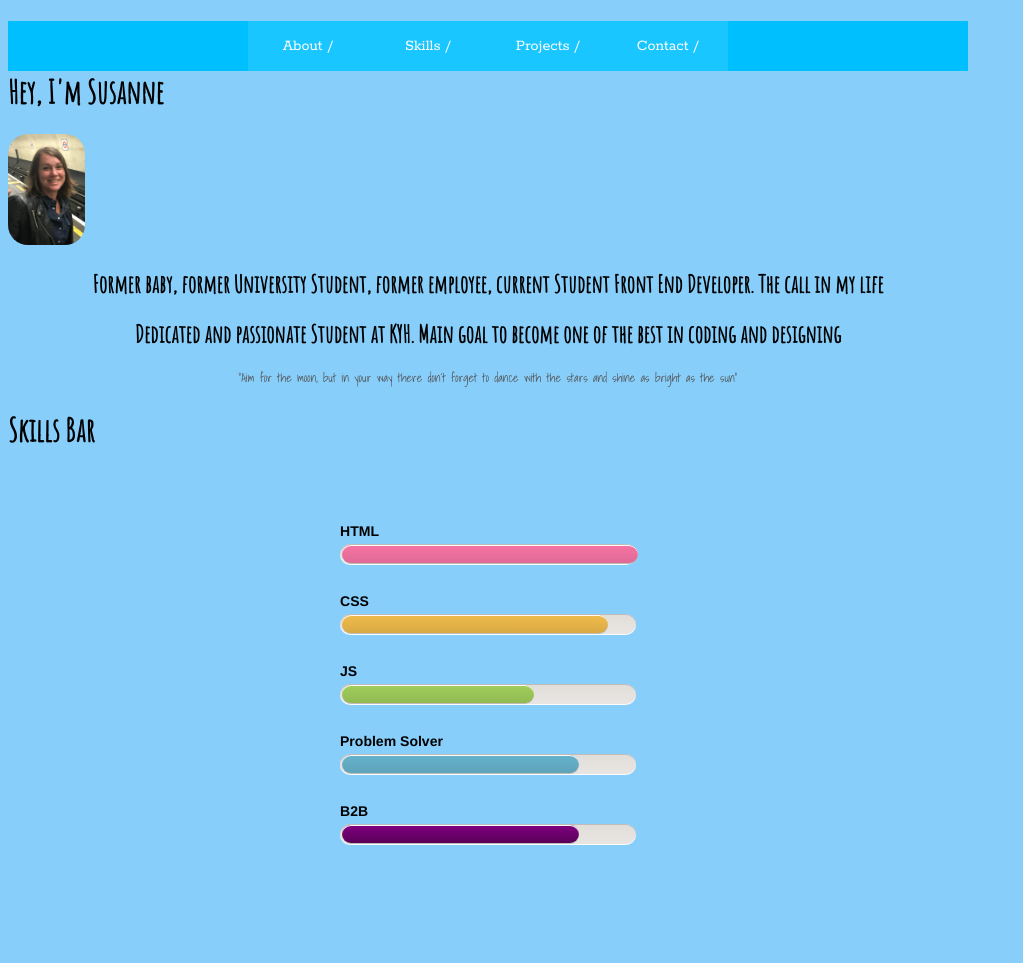
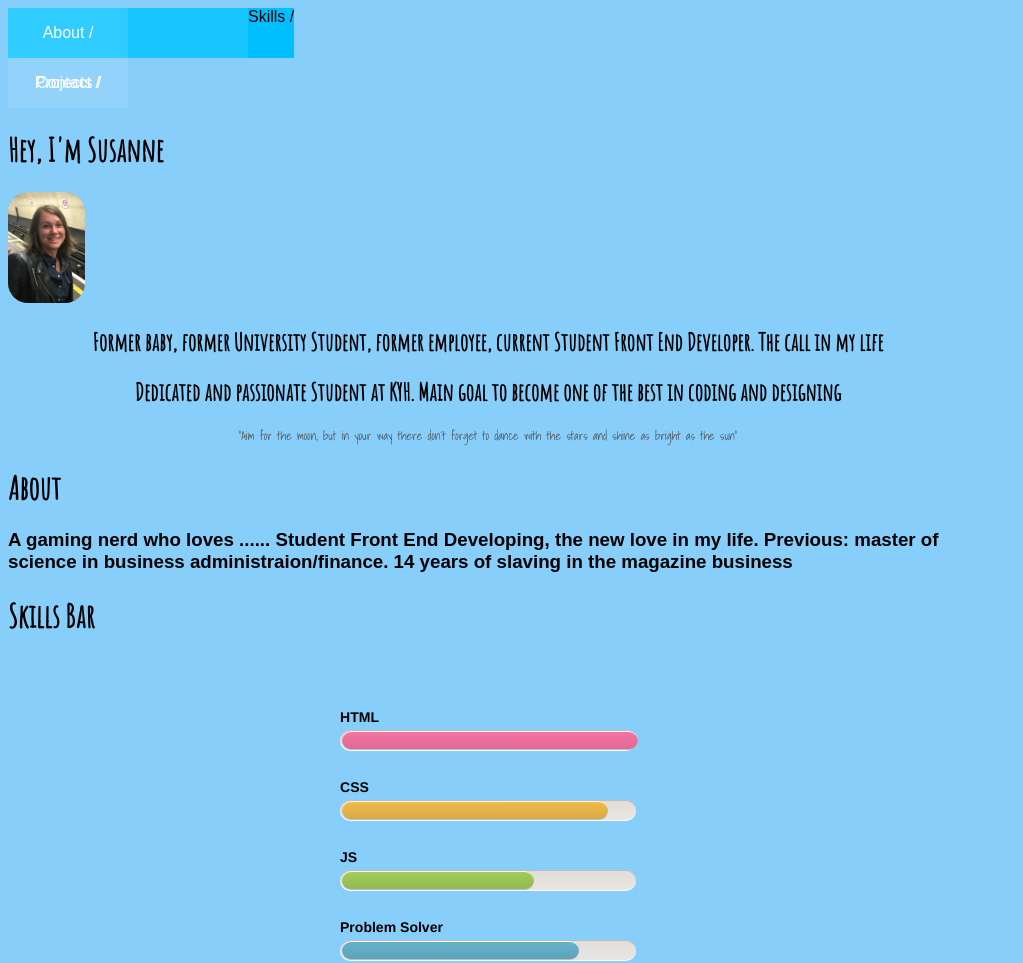
Before and after one commit to Wilma54/My-first-portfolio, a plain HTML site: page index.html in a window 1280 px wide. Shown: the top 963 px of the page, without its empty margins (0-1023 px from the left). Before the commit the page ends 932 px from the top, so only its background shows below. Drawn offline with Linux system fonts and the light colour scheme.

Commit message:
Changed btn and added font

```diff
--- a/index.html
+++ b/index.html
@@ -9,38 +9,37 @@
 <link href="https://fonts.googleapis.com/css?family=Amatic+SC" rel="stylesheet">
 <link href="https://fonts.googleapis.com/css?family=Amatic+SC|Rokkitt" rel="stylesheet">
 <link href="https://fonts.googleapis.com/css?family=Amatic+SC|Rokkitt|Shadows+Into+Light" rel="stylesheet">
+<link href='https://fonts.googleapis.com/css?family=Roboto:300,400'>
 <link rel="stylesheet" type="text/css" href="main.css">
 
 <header>
     <header>
-		<div class="boxes">
-				<div class="btn btn-one">
-			<span>About / </span>
-		</div>
-			<div class="btn btn-two">
-			<span>Skills /</span>
-		</div>
-		   <div class="btn btn-three">
-			<span>Projects /</span>
-		</div>
-			<div class="btn btn-four">
-			<span>Contact /</span>
-		</div>
-		</div>
 
 
-<!-- Hover #1
+		<div class="boxes">
+			<div id="btn-1" class="btn" ><span>About / </span></div>
+			<div class="btn btn-two"></div><span>Skills /</span></div>
+		   	<div class="btn btn-three"><span>Projects /</span></div>
+			<div class="btn btn-four"><span>Contact /</span></div>
+
+<!--
+Hover #1
 <div class="box-1">
 	<div class="btn btn-one">
 	  <span>HOVER ME</span>
 	</div>
   </div>
 -->
+<!----
+		<div class="flex-container">
+			<button>About / </button>
+			<button>Skills /</button>
+			<button>Projects /</button>
+			<button>Contact /</button>
+	</div>
+-->
       </header>
 </header>
-
-
-
 
 <body>
     <h1>Hey, I'm Susanne</h1>
@@ -49,6 +48,18 @@
 <h2>Former baby, former University Student, former employee, current Student Front End Developer. The call in my life</h2>
 <h2> Dedicated and passionate Student at KYH. Main goal to become one of the best in coding and designing</h3>
 <p>"Aim for the moon, but in your way there don´t forget to dance with the stars and shine as bright as the sun"</p>
+
+
+<!--About-->
+
+<h1>About</h1>
+
+<h3>A gaming nerd who loves ......
+	Student Front End Developing, the new love in my life.
+	Previous: master of science in business administraion/finance.
+	14 years of slaving in the magazine business
+</h3>
+
 
 <!--Skillbar-->
 
--- a/main.css
+++ b/main.css
@@ -9,13 +9,56 @@ body {
     position: relative;
 }
 
-/* Navbar */
+/* Navbar
+
+.flex-container {
+  display:flex;
+  flex-direction: row;
+  flex-wrap: nowrap;
+ justify-content: flex-start;
+ align-items: flex-start;
+}
 
 header {
-    /*max-width: 100%;*/
+    max-width: 100%;
     font-family: 'Rokkitt', serif;
     font-weight: 400;
   }
+
+/*
+button {
+  border: none;
+  background: #66b3cc;
+  color: #f2f2f2;
+  padding: 10px;
+  font-size: 18px;
+  border-radius: 5px;
+  position: relative;
+  display: flex;
+  flex-direction: row;
+  float:left;
+  margin-left: 150px;
+  transition: all 500ms ease;
+  transform-style:preserve-3d;
+   }
+
+  button:after {
+  top: -100%;
+  left:0px;
+  width: 100%;
+  position: absolute;
+  background: #3a9999;
+  border-radius:5px;
+  content: 'Push Me';
+  transform-origin: left bottom;
+  transform: rotateX(90deg);
+      }
+
+  button:hover {
+  transform-origin: center bottom;
+  transform: rotateX(-90deg) translateY(100%);
+      }
+
  /*
   .school {
     display: inline-block;
@@ -71,7 +114,12 @@ header {
     font-size:12px;
   }
 
-  /* site nav */
+
+
+
+
+
+ site nav
 
   @import 'https://fonts.googleapis.com/css?family=Open+Sans+Condensed:300';
 
@@ -86,7 +134,7 @@ body {
   display:flex;
   flex-direction: row;
   justify-content: flex-start;
-  justify-content: space-between;
+  /*justify-content: space-between;*/
   flex-wrap: wrap;
   float:left;
   font-family: 'Open Sans Condensed', sans-serif;
@@ -98,13 +146,13 @@ display:flex;
 
 }
 
-div[class*=box] {
+/*div[class*=boxes] {
   height: 10%;
   width: 100%;
   display: left;
   justify-content: center;
   align-items: center;
-}
+}*/
 
 .boxes { background-color: deepskyblue; }
 
@@ -115,10 +163,14 @@ div[class*=box] {
     width: 120px;
     cursor: pointer;
 }
+#navlist li {
+  display:inline;
+  margin-right: 30px;
+}
 
 /*
 ========================
-      BUTTON ONE
+      BUTTON
 ========================
 */
 .btn {
@@ -126,8 +178,9 @@ div[class*=box] {
     transition: all 0.3s;
     position: relative;
 }
-.btn span {
+#navlist a {
     transition: all 0.3s;
+
 }
 .btn ::before {
     content: '';
@@ -147,7 +200,7 @@ div[class*=box] {
     border-bottom-color: rgba(255,255,255,0.5);
     transform: scale(0.1, 1);
 }
-.btn:hover span {
+#navlist:hover a {
     letter-spacing: 2px;
 }
 .btn:hover::before {
@@ -170,9 +223,11 @@ div[class*=box] {
     transform: scale(0.1, 1);
 }
 
+#navlist a:hover {
+color: red;
+}
 
-
-  /* Skills Bar */
+   /*Skills Bar*/
 
   #skill {
     list-style: none;
```
